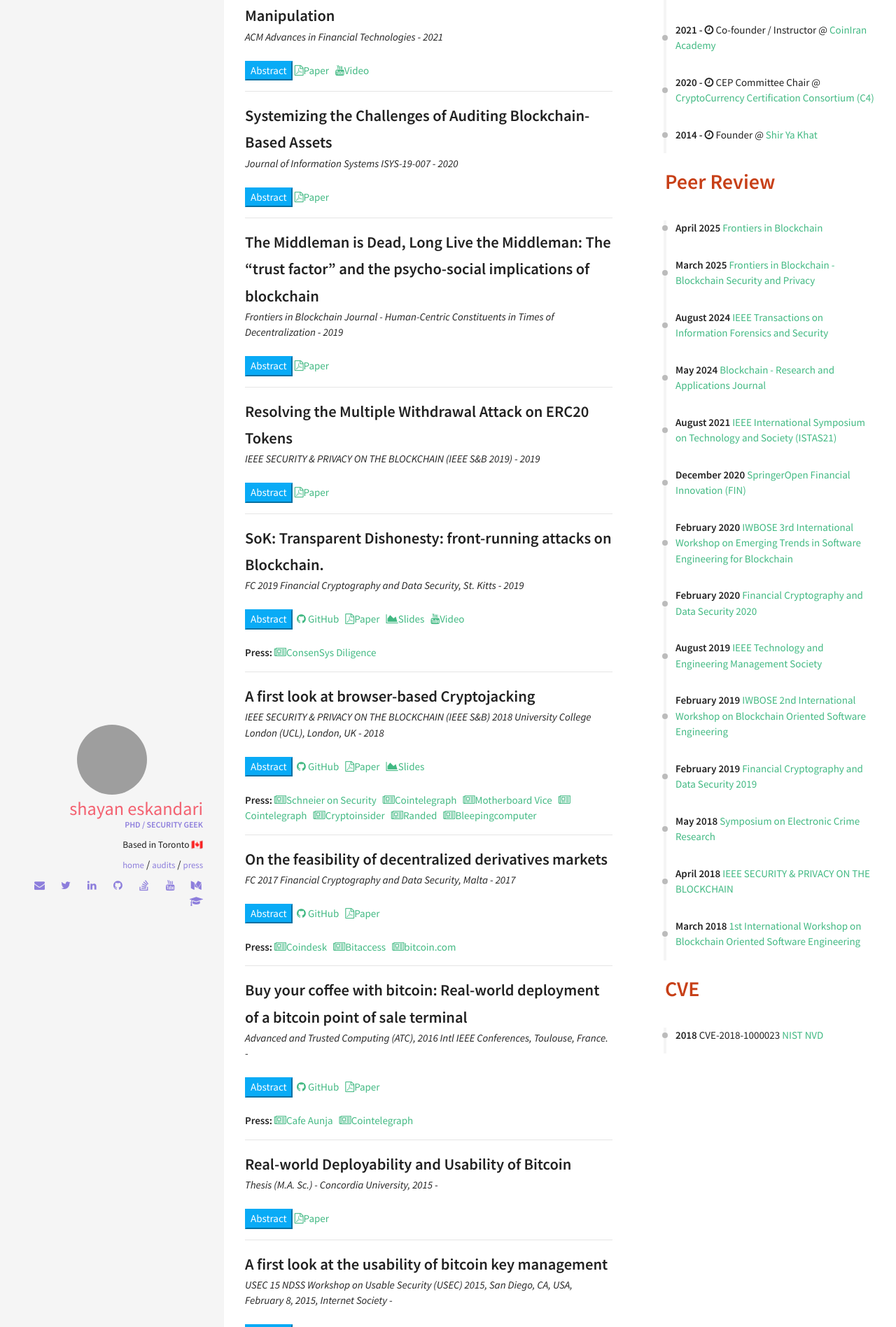
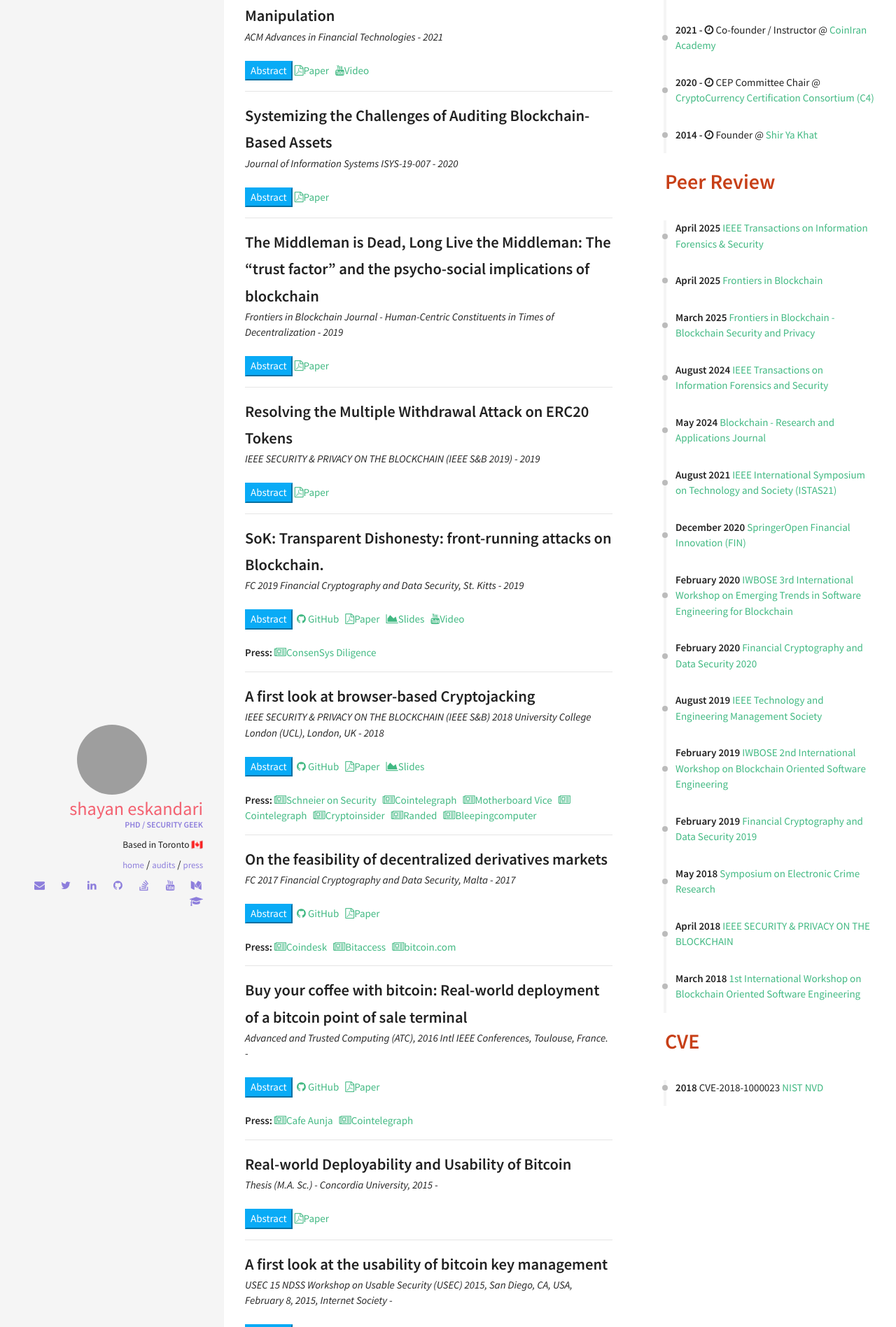
Before and after one commit to shayanb/shayan.es, a Jekyll site: the page built from index.html, in a window 1280 px wide. Shown: the part 1292-3189 px from the top of the page at 70% size. Built offline with Jekyll 4.4.1, drawn with Linux system fonts in a browser that asks for light colours; nearby versions of some CDN libraries.

Commit message:
add T-IFS review

```diff
--- a/_data/index/reviews.yml
+++ b/_data/index/reviews.yml
@@ -1,5 +1,10 @@
 # careers section data
 # if you don't have language feature(language.yml is empty), ignore "i18n" items
+- name: IEEE Transactions on Information Forensics & Security
+  link: https://signalprocessingsociety.org/publications-resources/ieee-transactions-information-forensics-and-security
+  date: April 2025
+  job:  Reviewer
+
 - name: Frontiers in Blockchain
   link: https://www.frontiersin.org/journals/blockchain
   date: April 2025
```
